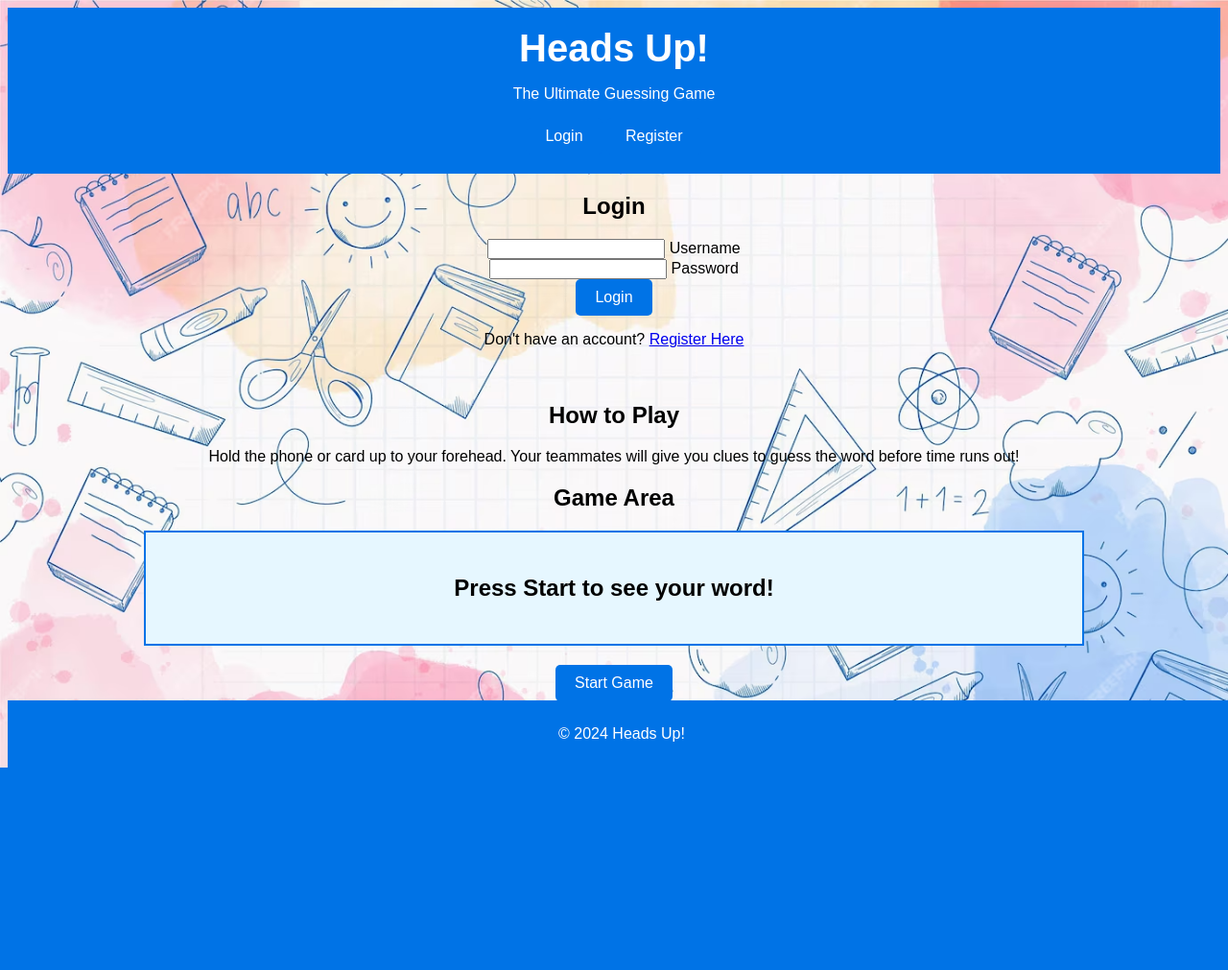
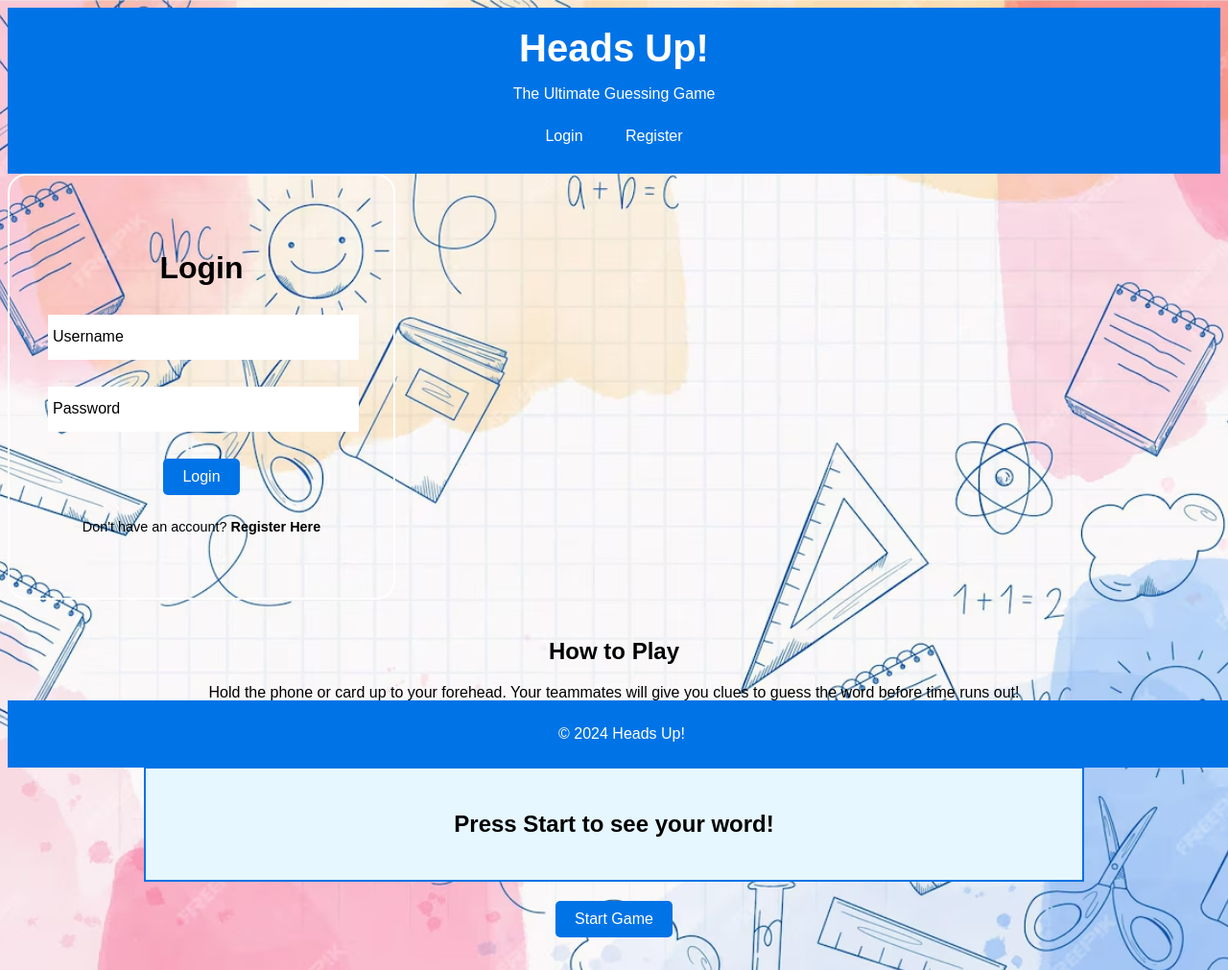
Before and after one commit to xavionbiesterveld/Heads-Down---CS-355, a PHP site: page /home.html in a window 1280 px wide. Shown: the top 1011 px of the page at 96% size. Before the commit the page ends 800 px from the top, so only its background shows below. Run offline with PHP 8.4, Linux system fonts and the light colour scheme.

Commit message:
CSS style update for login box

```diff
--- a/Website/headsdown.css
+++ b/Website/headsdown.css
@@ -99,3 +99,75 @@ footer {
     bottom: 0;
     width: 100%;
 }
+
+.wrapper {
+    position: relative;
+    width: 400px;
+    height: 440px;
+    background: transparent;
+    border: 2px solid white;
+    border-radius: 20px;
+    display: flex;
+    justify-content: center;
+    align-items: center;
+}
+
+.wrapper .form-box{
+    width: 100%;
+    padding: 40px;
+}
+
+.form-box h2{
+    font-size: 2em;
+    text-align: center;
+}
+
+.input-box{
+    position: relative;
+    width: 100%;
+    height: 45px;
+    margin: 30px 0;
+}
+
+.input-box input:focus~label,
+.input-box input:valid~label {
+    color: transparent;
+
+}
+
+.input-box label{
+    position: absolute;
+    top: 50%;
+    left: 5px;
+    transform: translateY(-50%);
+    font-size: 1em;
+    pointer-events: none;
+}
+
+.input-box input {
+    width: 100%;
+    height: 100%;
+    background: white;
+    border: none;
+    outline: none;
+    font-size: 1em;
+    color: black;
+    font-weight: 500;
+}
+
+.login-register {
+    font-size: .9em;
+    text-align: center;
+    font-weight: 500;
+    margin: 25px 0 10px;
+}
+
+.login-register p a {
+    color: black;
+    text-decoration: none;
+    font-weight: 600;
+}
+
+.login-register p a:hover {
+    text-decoration: underline;
+}
--- a/Website/home.html
+++ b/Website/home.html
@@ -32,6 +32,7 @@
                 </div>
             </form>
         </div>
+    </div>
 
     <main>
         <section id="game-instructions">
@@ -47,7 +48,7 @@
         </section>
     </main>
 
-    </div>
+
 
     <footer>
         <p>&copy; 2024 Heads Up!</p>
```
